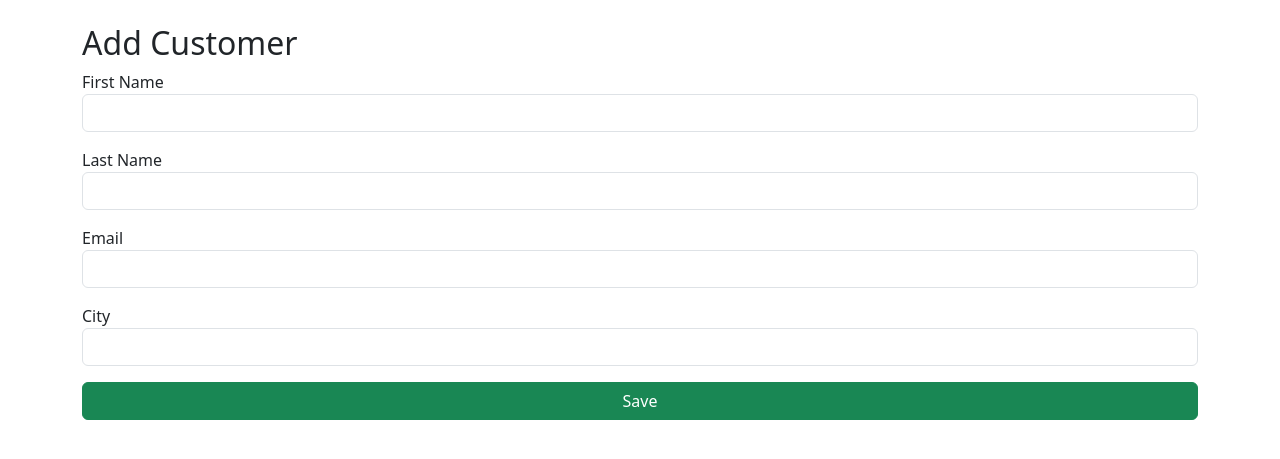
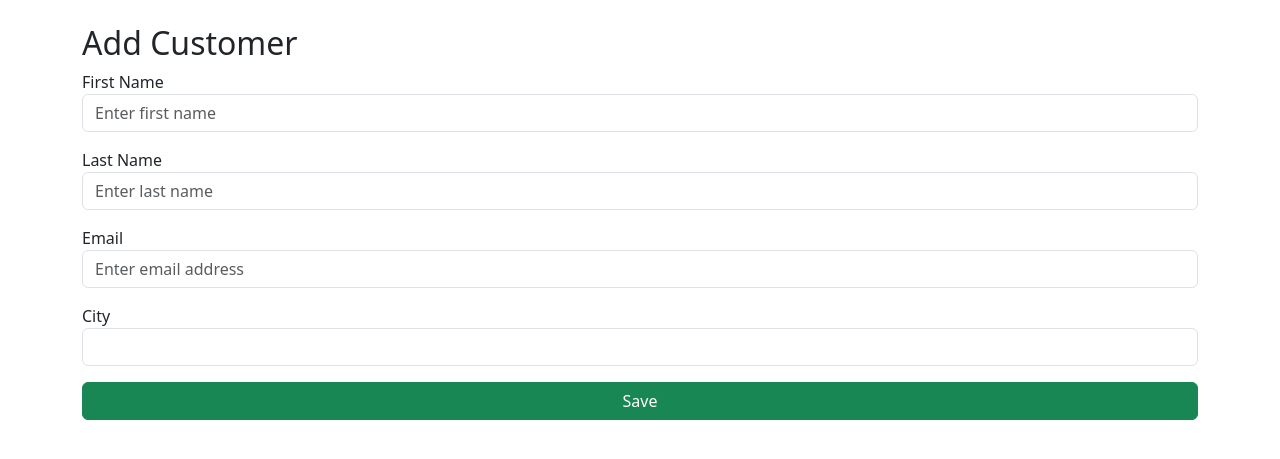
Before and after one commit to prathyushareddy99/BikeStoreWebApp, a FastAPI app: template templates/customer_add.html in a window 1280 px wide. Shown: the top 459 px of the page. Run offline with FastAPI, Linux system fonts and the light colour scheme; the template is opened without the code that fills it, so the values that code supplies are empty.

Commit message:
Added input placeholders and length validation to customer forms

```diff
--- a/templates/customer_add.html
+++ b/templates/customer_add.html
@@ -26,19 +26,19 @@
 
         <div class="mb-3">
             <label>First Name</label>
-            <input type="text" name="first_name" class="form-control"
+            <input type="text" name="first_name" class="form-control" maxlength="50" placeholder="Enter first name"
                    value="{{ first_name if first_name else '' }}" required>
         </div>
 
         <div class="mb-3">
             <label>Last Name</label>
-            <input type="text" name="last_name" class="form-control"
+            <input type="text" name="last_name" class="form-control" maxlength="50" placeholder="Enter last name"
                    value="{{ last_name if last_name else '' }}" required>
         </div>
 
         <div class="mb-3">
             <label>Email</label>
-            <input type="email" name="email" class="form-control"
+            <input type="email" name="email" class="form-control" maxlength="50" placeholder="Enter email address"
                    value="{{ email if email else '' }}" required>
         </div>
 
--- a/templates/customer_edit.html
+++ b/templates/customer_edit.html
@@ -26,19 +26,19 @@
 
         <div class="mb-3">
             <label>First Name</label>
-            <input type="text" name="first_name"
+            <input type="text" name="first_name" maxlength="50" placeholder="Enter first name"
                    value="{{ cust.first_name }}" class="form-control" required>
         </div>
 
         <div class="mb-3">
             <label>Last Name</label>
-            <input type="text" name="last_name"
+            <input type="text" name="last_name" maxlength="50" placeholder="Enter last name"
                    value="{{ cust.last_name }}" class="form-control" required>
         </div>
 
         <div class="mb-3">
             <label>Email</label>
-            <input type="email" name="email"
+            <input type="email" name="email" maxlength="50" placeholder="Enter email address"
                    value="{{ cust.email }}" class="form-control" required>
         </div>
 
```
